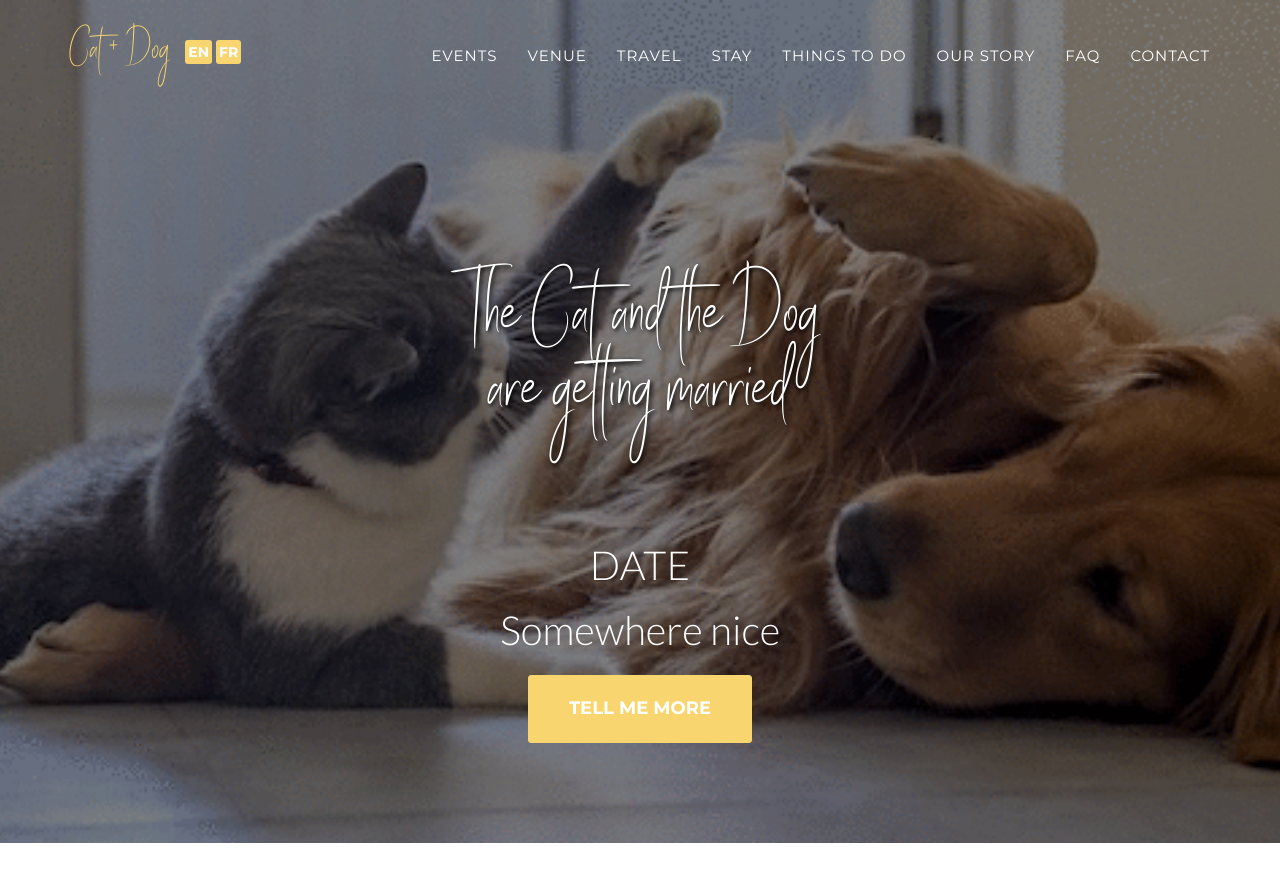
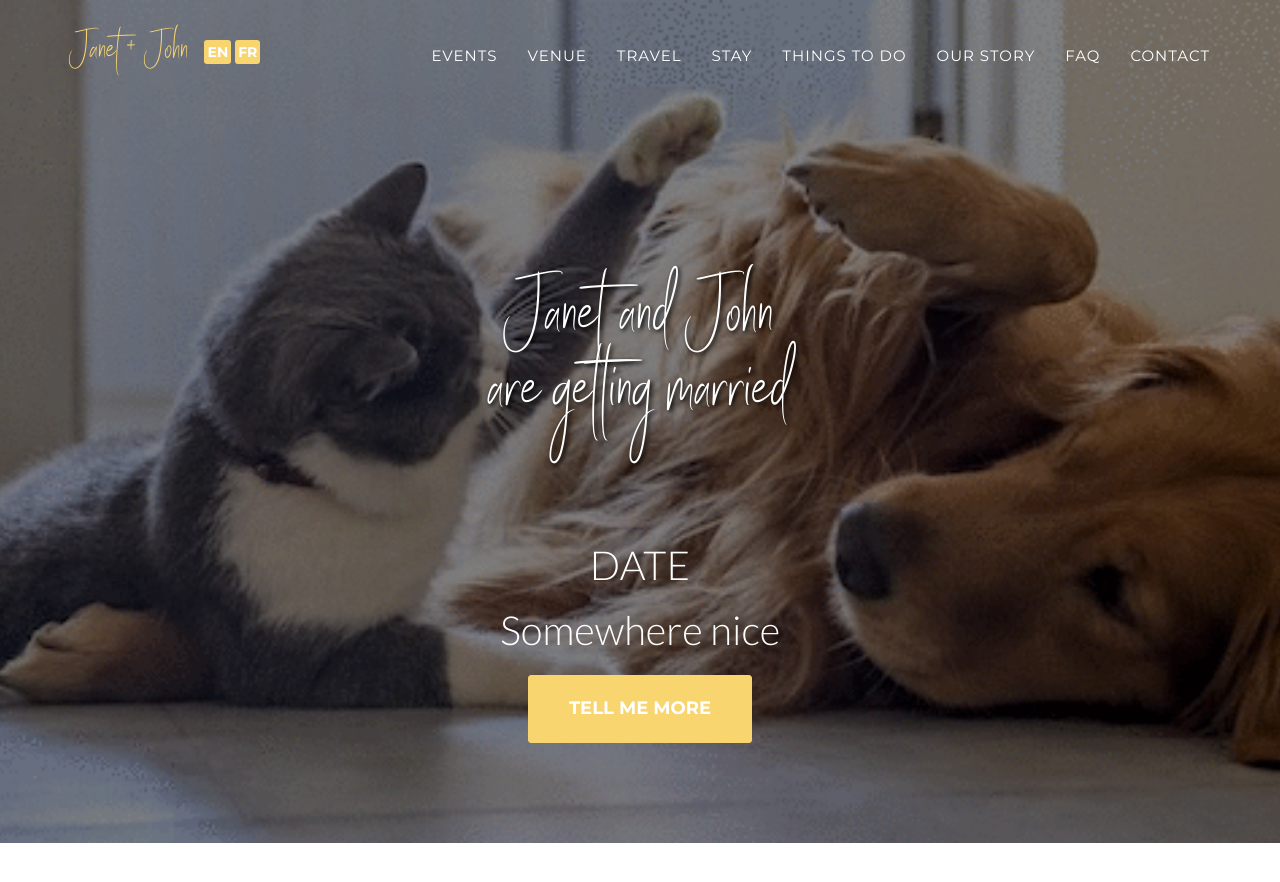
Before and after one commit to janetdick/wedding-website, a Jekyll site: the page built from index.html, in a window 1280 px wide and 900 px high. Shown: the top 882 px of the window. Built offline with Jekyll 4.4.1, drawn with Linux system fonts in a browser that asks for light colours; some web fonts are replaced.

Commit message:
html template changes

```diff
--- a/_config.yml
+++ b/_config.yml
@@ -2,7 +2,7 @@ url: https://walice.github.io
 #baseurl: /wedding-template
 
 # Site settings
-title: Cat + Dog
+title: Janet + John
 email: petsgetmarried@wedding.com
 description: "Template for a wedding website."
 
--- a/_includes/en_data/header.html
+++ b/_includes/en_data/header.html
@@ -56,7 +56,7 @@
 <header>
     <div class="container">
         <div class="intro-text">
-            <div class="intro-heading">The Cat and the Dog<br>are getting married</div>
+            <div class="intro-heading">Janet and John<br>are getting married</div>
             <div class="intro-lead-in">DATE</div>
             <div class="intro-lead-in">Somewhere nice</div>
             <a href="#events" class="page-scroll btn btn-xl">Tell Me More</a>
```
